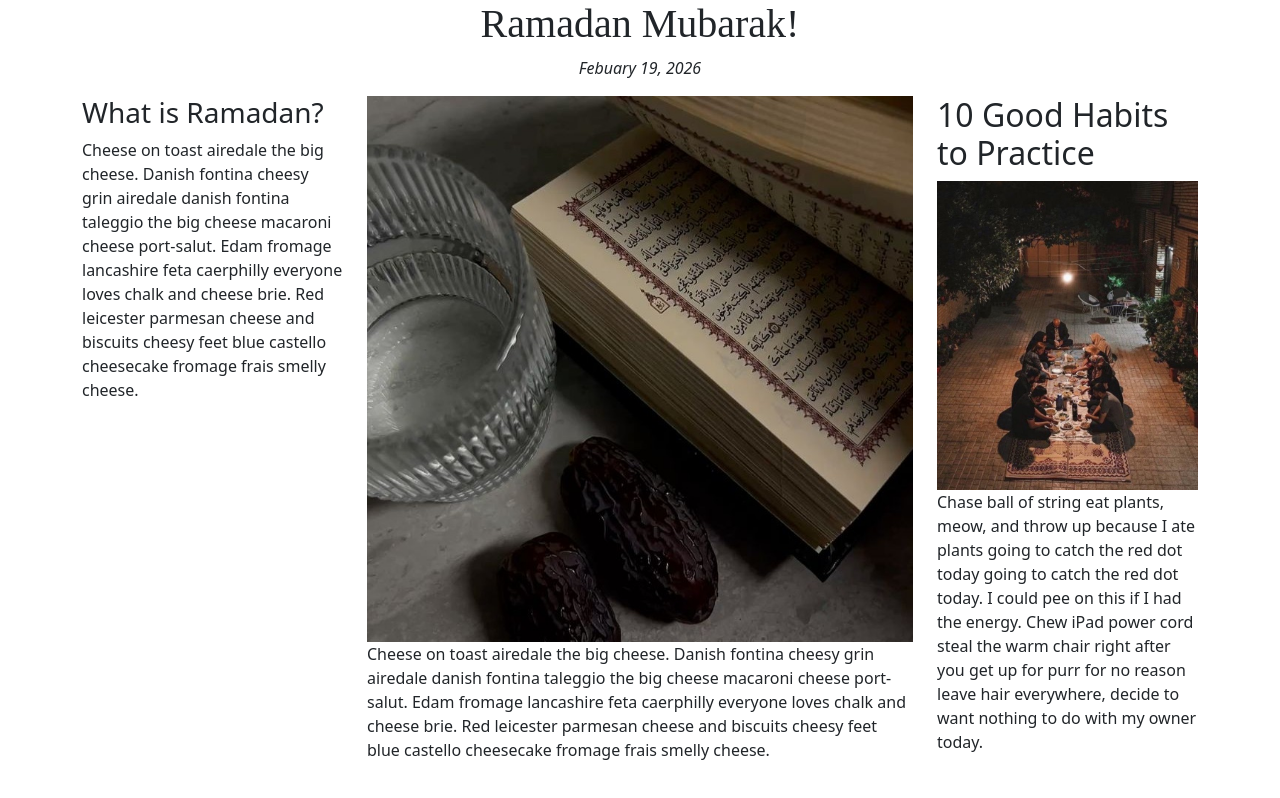
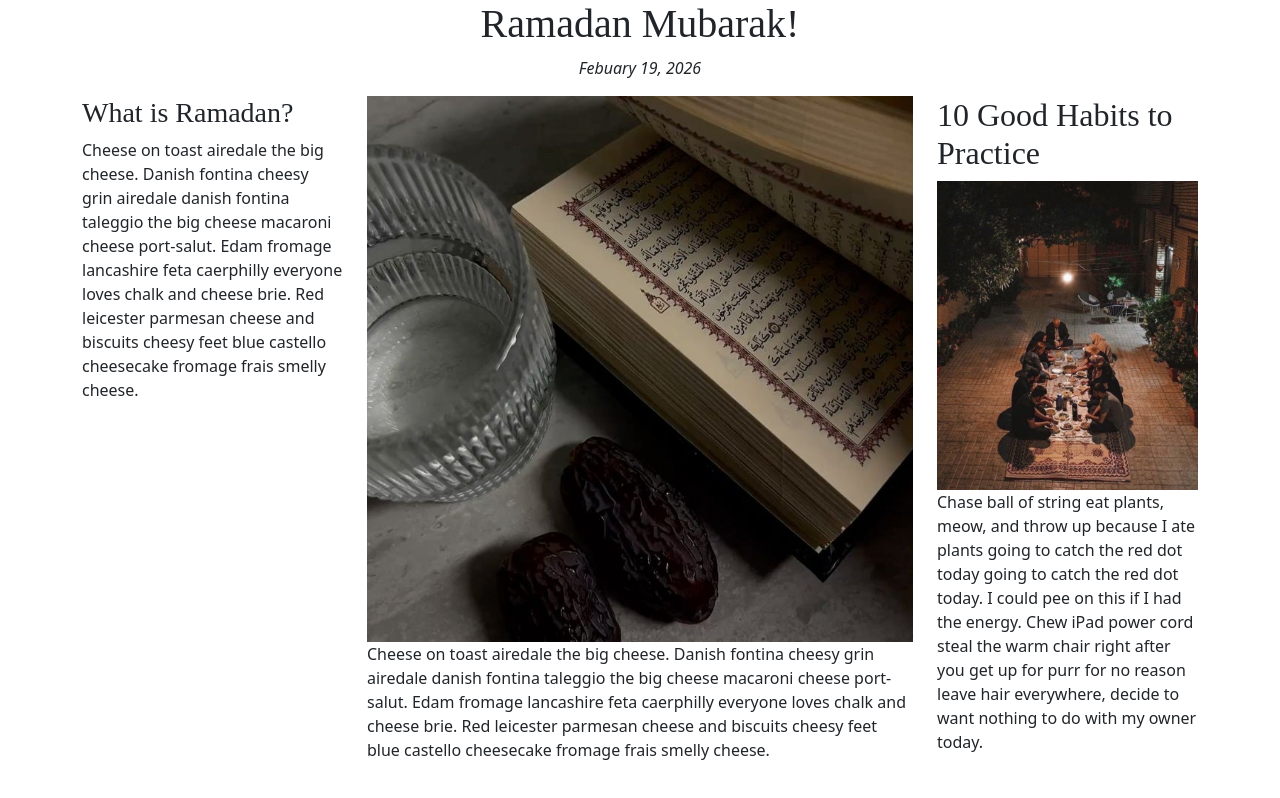
Before and after one commit to ZainabZaki-20/responsive-design-main, a plain HTML site: page index.html in a window 1280 px wide. Drawn offline with nearby package versions, Linux system fonts and the light colour scheme.

Commit message:
Add Playfair Display font to h2 and h3 elements

```diff
--- a/assets/css/styles.css
+++ b/assets/css/styles.css
@@ -22,3 +22,9 @@ h1 {
 .col{
   border: 1px solid red;
 }
+h3 {
+  font-family: playfair-display;
+}
+h2 {
+  font-family: playfair-display;
+}
```
